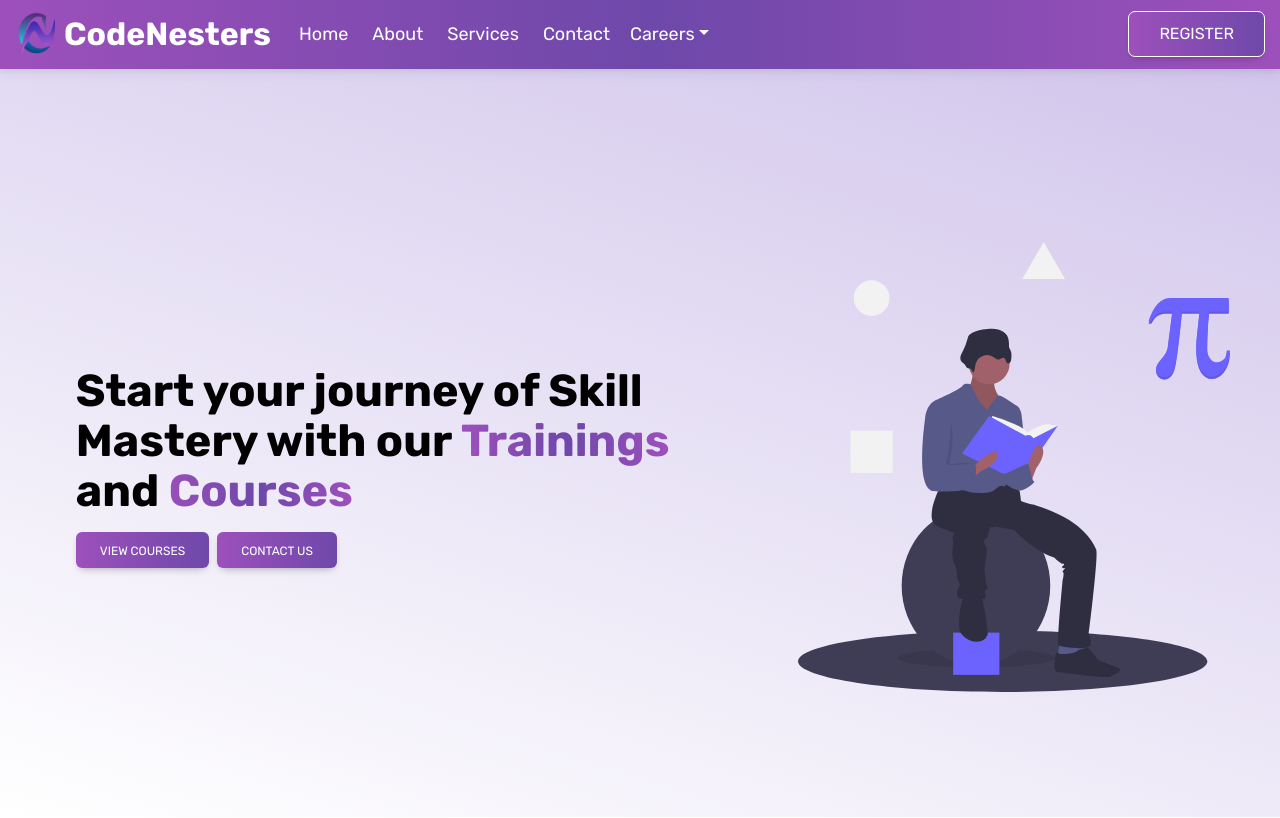
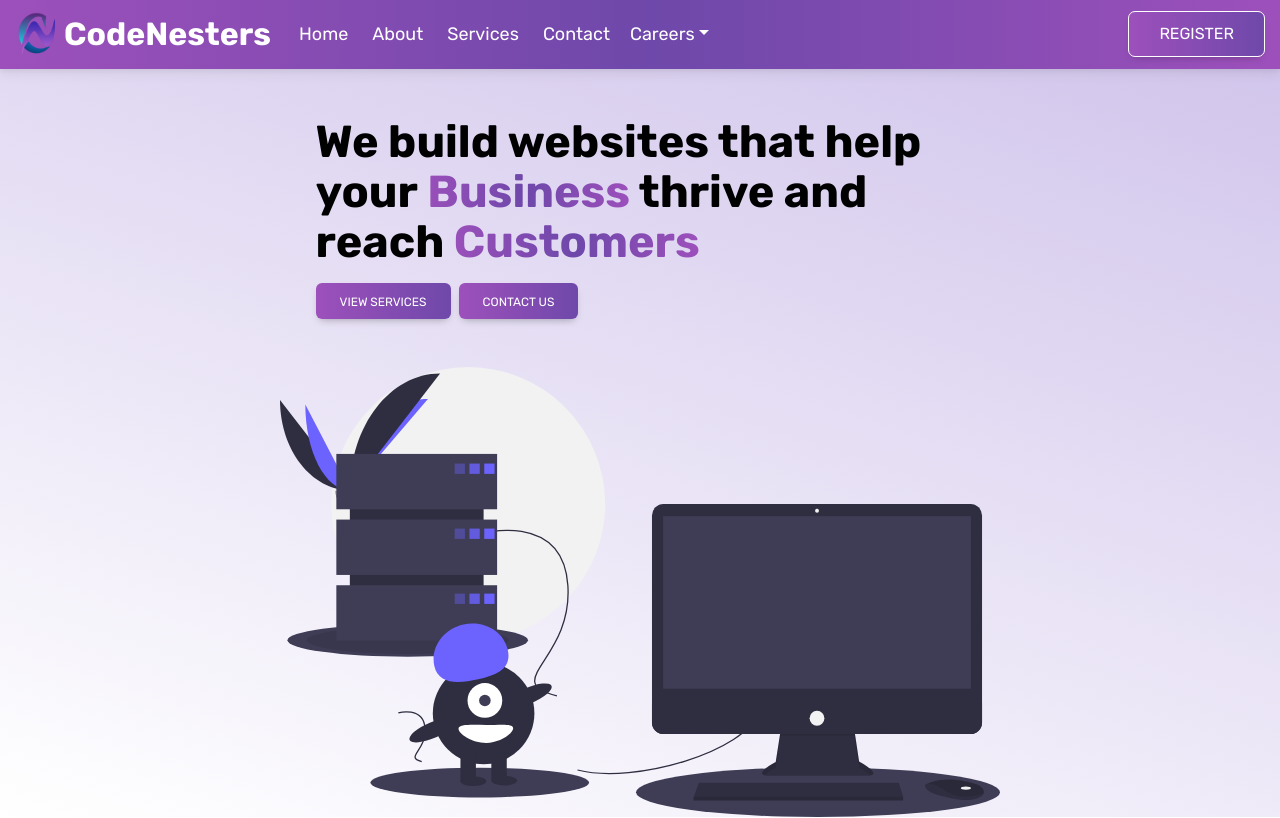
Before and after one commit to Yashcodes/CodeNesters-Frontend, a React (Create React App) app: page /services in a window 1280 px wide. Shown: the top 818 px of the page. Built offline with nearby package versions, Linux system fonts and the light colour scheme.

Commit message:
Added services banner component

```diff
--- /dev/null
+++ b/src/components/ServicesComponents/ServiceBanner.jsx
@@ -0,0 +1,39 @@
+import React from "react";
+import serviceBannerImg from "../../assets/images/Services/service-banner.svg";
+import { Link } from "react-router-dom";
+
+const ServiceBanner = () => {
+  return (
+    <>
+      <div className="service-container container-fluid pt-5 px-2">
+        <div className="service-banner-section d-flex align-items-center justify-content-center gap-5 flex-wrap">
+          <div
+            className="service-banner-left align-self-center d-flex flex-column"
+            style={{ maxWidth: "700px" }}
+          >
+            <p className="text-black fw-bold">
+              We build websites that help your
+              <span className="text-gradient"> Business</span> thrive and reach
+              <span className="text-gradient"> Customers</span>
+            </p>
+
+            <div className="contact-us-btn d-flex flex-row gap-2 flex-wrap">
+              <Link className="btn contact-banner-btn" to={"/services"}>
+                View services
+              </Link>
+              <Link className="btn contact-banner-btn" to={"/contact"}>
+                Contact Us
+              </Link>
+            </div>
+          </div>
+
+          <div className="service-banner-right">
+            <img src={serviceBannerImg} alt="" />
+          </div>
+        </div>
+      </div>
+    </>
+  );
+};
+
+export default ServiceBanner;
--- a/src/pages/Services.jsx
+++ b/src/pages/Services.jsx
@@ -1,11 +1,12 @@
 import React from "react";
-import CourseBanner from "../components/CourseComponents/CourseBanner";
+import "../styles/Services.css";
 import Layout from "../components/Layout/Layout";
+import ServiceBanner from "../components/ServicesComponents/ServiceBanner";
 
 const Services = () => {
   return (
     <Layout>
-      <CourseBanner />a
+      <ServiceBanner />a
     </Layout>
   );
 };
--- /dev/null
+++ b/src/styles/Services.css
@@ -0,0 +1,34 @@
+.service-container {
+  padding: 0;
+  background-image: linear-gradient(198deg, #bba9e2aa 0%, #ffffff 100%);
+}
+
+.service-banner-section {
+  min-height: 700px;
+  color: rgb(255, 255, 255);
+  width: 100%;
+}
+
+.service-banner-right img {
+  width: 100%;
+  height: 450px;
+}
+
+.service-banner-left p {
+  font-size: 2.8rem;
+  line-height: 50px;
+}
+
+.service-banner-left {
+  padding: 0px 2vw;
+}
+
+@media only screen and (max-width: 400px) {
+  .service-banner-left p {
+    font-size: 11vw;
+  }
+
+  .service-banner-section {
+    gap: 0px !important;
+  }
+}
```
Also changed, not shown: src/assets/images/Services/service-banner.svg (added).
